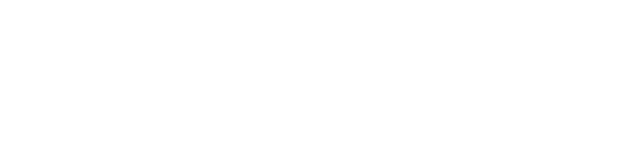
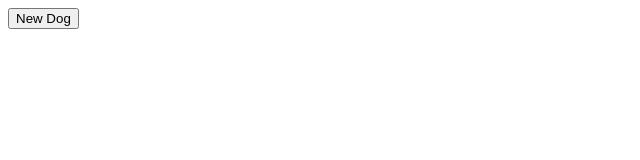
Before and after one commit to ChrMonMor/Random-Dog-App, a plain HTML site: page index.html in a window 1280 px wide. Shown: the whole page, without its empty margins (0-640 px from the left). Drawn offline with Linux system fonts and the light colour scheme.

Commit message:
trying to do some development on a diffenrt branch and later merging them together

```diff
--- a/index.html
+++ b/index.html
@@ -7,6 +7,19 @@
     <title>Document</title>
 </head>
 <body>
-
+    <button onclick="newDog()">New Dog</button>
+    <script type="text/javascript">
+        var apiUrl = 'https://dog.ceo/api/breeds/image/random';
+        function newDog() {
+            fetch(apiUrl).then(response => {
+            return response.json();
+            }).then(data => {
+            // Work with JSON data here
+            console.log(data);
+            }).catch(err => {
+            // Do something for an error here
+            });
+        }
+    </script>
 </body>
 </html>
```
